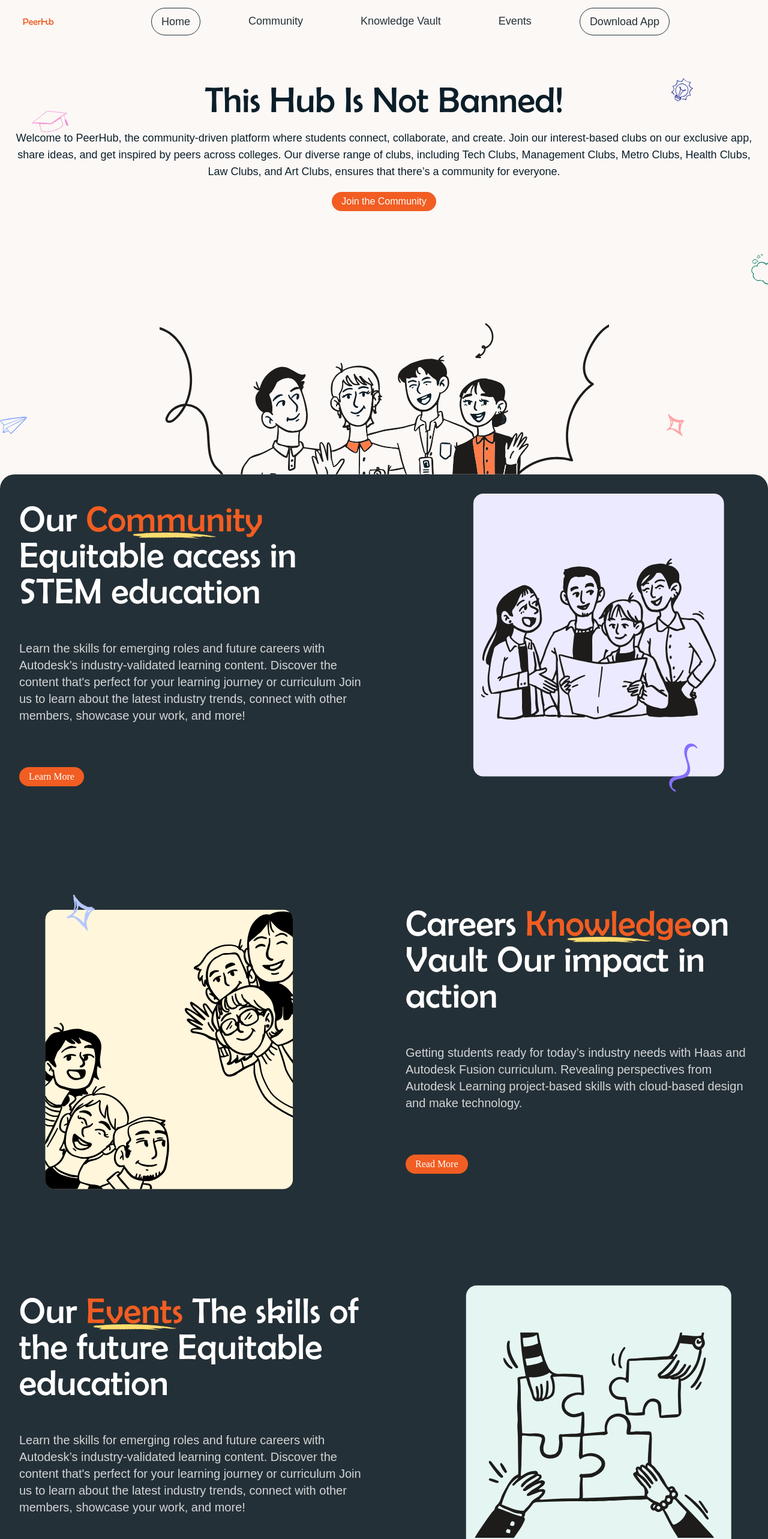
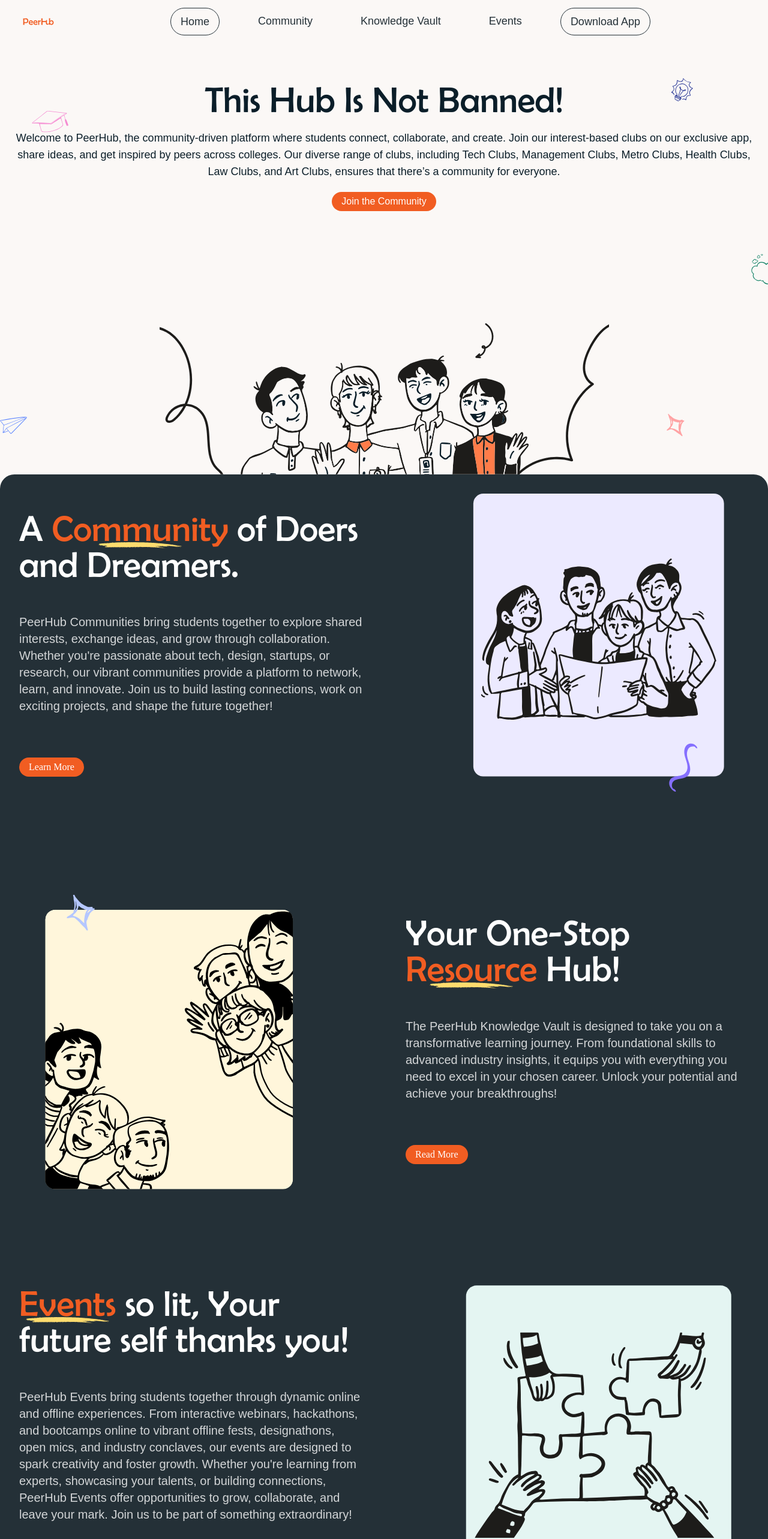
Before and after one commit to peer-hub-1/peer-hub-coming-soon-web-app, a Next.js app: page / in a window 1280 px wide. Shown: the top 2566 px of the page at 60% size. Built offline with nearby package versions, Linux system fonts and the light colour scheme; a web font is replaced by a local one.

Commit message:
bg opacity changes

```diff
--- a/app/component/UI/NewHeroSection.tsx
+++ b/app/component/UI/NewHeroSection.tsx
@@ -28,7 +28,7 @@ function NewHeroSection({
             {buttonLabel}
           </button>
         </div>
-        <div className="flex flex-col justify-end md:min-w-[200px] lg:min-w-[400px]">
+        <div className="flex flex-col justify-end md:min-w-[200px] lg:min-w-[450px]">
           <Image
             src={image}
             alt=""
--- a/app/component/UI/navbar.tsx
+++ b/app/component/UI/navbar.tsx
@@ -38,7 +38,7 @@ const Navbar = () => {
               />
             </div>
             <div className="hidden lg:ml-6 md:block sm:flex-grow">
-              <div className="flex gap-6 lg:gap-16 justify-center">
+              <div className="flex gap-6 lg:gap-12 justify-center">
                 {navigation.map((item) => (
                   <Link
                     key={item.name}
--- a/app/component/home/NewHomePageSection.tsx
+++ b/app/component/home/NewHomePageSection.tsx
@@ -7,36 +7,33 @@ const data = [
   {
     titleLine: (
       <h1 className="md:text-6xl sm:text-4xl text-2xl  text-white font-Berlin">
-        Our <HighlightText text="Community" /> Equitable access in STEM
-        education
+        A <HighlightText text="Community" /> of Doers and Dreamers.
       </h1>
     ),
     description:
-      "Learn the skills for emerging roles and future careers with Autodesk’s industry-validated learning content. Discover the content that's perfect for your learning journey or curriculum Join us to learn about the latest industry trends, connect with other members, showcase your work, and more!",
+      "PeerHub Communities bring students together to explore shared interests, exchange ideas, and grow through collaboration. Whether you're passionate about tech, design, startups, or research, our vibrant communities provide a platform to network, learn, and innovate. Join us to build lasting connections, work on exciting projects, and shape the future together!",
     buttonLabel: "Learn More",
     image: "/home/homePageCommunity.svg",
   },
   {
     titleLine: (
       <h1 className="md:text-6xl sm:text-4xl text-2xl  text-white font-Berlin">
-        Careers <HighlightText text="Knowledge" />
-        on Vault Our impact in action
+        Your One-Stop <HighlightText text="Resource" /> Hub!
       </h1>
     ),
     description:
-      "Getting students ready for today’s industry needs with Haas and Autodesk Fusion curriculum. Revealing perspectives from Autodesk Learning project-based skills with cloud-based design and make technology.",
+      "The PeerHub Knowledge Vault is designed to take you on a transformative learning journey. From foundational skills to advanced industry insights, it equips you with everything you need to excel in your chosen career. Unlock your potential and achieve your breakthroughs!",
     buttonLabel: "Read More",
     image: "/home/homePageKnowledgeVault.svg",
   },
   {
     titleLine: (
       <h1 className="md:text-6xl sm:text-4xl text-2xl  text-white font-Berlin">
-        Our <HighlightText text="Events" /> The skills of the future Equitable
-        education
+        <HighlightText text="Events" /> so lit, Your future self thanks you!
       </h1>
     ),
     description:
-      "Learn the skills for emerging roles and future careers with Autodesk’s industry-validated learning content. Discover the content that's perfect for your learning journey or curriculum Join us to learn about the latest industry trends, connect with other members, showcase your work, and more!",
+      "PeerHub Events bring students together through dynamic online and offline experiences. From interactive webinars, hackathons, and bootcamps online to vibrant offline fests, designathons, open mics, and industry conclaves, our events are designed to spark creativity and foster growth. Whether you're learning from experts, showcasing your talents, or building connections, PeerHub Events offer opportunities to grow, collaborate, and leave your mark. Join us to be part of something extraordinary!",
     buttonLabel: "About Us",
     image: "/home/homePageEvents.svg",
   },
--- a/app/component/knowledge vault/FellowshipProgram.tsx
+++ b/app/component/knowledge vault/FellowshipProgram.tsx
@@ -94,7 +94,7 @@ const FellowshipProgram = () => {
                 src={item.image}
                 alt=""
                 fill
-                className="object-cover rounded-2xl -z-10 opacity-70"
+                className="object-cover rounded-2xl -z-10 opacity-60"
               />
               <div className="flex items-center">
                 {/* <Image
--- a/app/component/knowledge vault/FoundationLabs.tsx
+++ b/app/component/knowledge vault/FoundationLabs.tsx
@@ -107,7 +107,7 @@ const FoundationLabs = () => {
                 src={item.image}
                 alt=""
                 fill
-                className="object-cover rounded-2xl -z-10 opacity-80"
+                className="object-cover rounded-2xl -z-10 opacity-60"
               />
               {/* <Image
                 src={item.topImage}
--- a/app/component/knowledge vault/MicroLearning.tsx
+++ b/app/component/knowledge vault/MicroLearning.tsx
@@ -69,7 +69,7 @@ const MicroLearning = () => {
                 src={item.image}
                 alt=""
                 fill
-                className="object-cover rounded-2xl -z-10 opacity-70"
+                className="object-cover rounded-2xl -z-10 opacity-60"
               />
               <p className="flex-grow text-center text-white text-xl flex justify-center items-center">
                 Coming Soon
```
